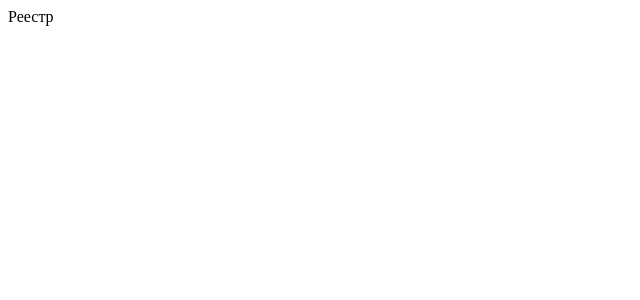
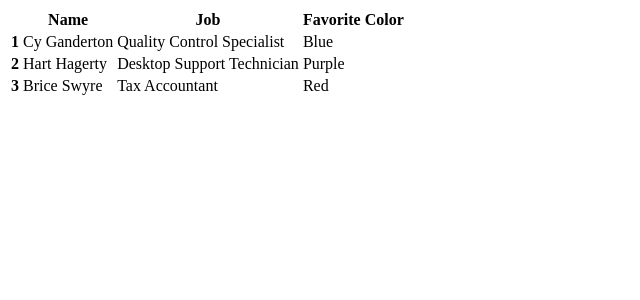
Before and after one commit to AsilbekKarimov/pos, a React (Create React App) app: page /reestr in a window 1280 px wide. Shown: the top 300 px of the page, without its empty margins (0-640 px from the left). Built offline with nearby package versions, Linux system fonts and the light colour scheme.

Commit message:
Pulling changes

```diff
--- a/src/index.js
+++ b/src/index.js
@@ -2,6 +2,7 @@
 import ReactDOM from "react-dom/client";
 import { BrowserRouter } from "react-router-dom";
 import App from "./App";
+
 
 const root = ReactDOM.createRoot(document.getElementById("root"));
 root.render(
--- a/src/pages/reestr/Reestr.js
+++ b/src/pages/reestr/Reestr.js
@@ -2,7 +2,42 @@
 
 const Reestr = () => {
   return (
-    <div>Реестр</div>
+    <div><div className="overflow-x-auto">
+    <table className="table">
+      {/* head */}
+      <thead>
+        <tr>
+          <th></th>
+          <th>Name</th>
+          <th>Job</th>
+          <th>Favorite Color</th>
+        </tr>
+      </thead>
+      <tbody>
+        {/* row 1 */}
+        <tr className="bg-base-200">
+          <th>1</th>
+          <td>Cy Ganderton</td>
+          <td>Quality Control Specialist</td>
+          <td>Blue</td>
+        </tr>
+        {/* row 2 */}
+        <tr>
+          <th>2</th>
+          <td>Hart Hagerty</td>
+          <td>Desktop Support Technician</td>
+          <td>Purple</td>
+        </tr>
+        {/* row 3 */}
+        <tr>
+          <th>3</th>
+          <td>Brice Swyre</td>
+          <td>Tax Accountant</td>
+          <td>Red</td>
+        </tr>
+      </tbody>
+    </table>
+  </div></div>
   )
 }
 
```
